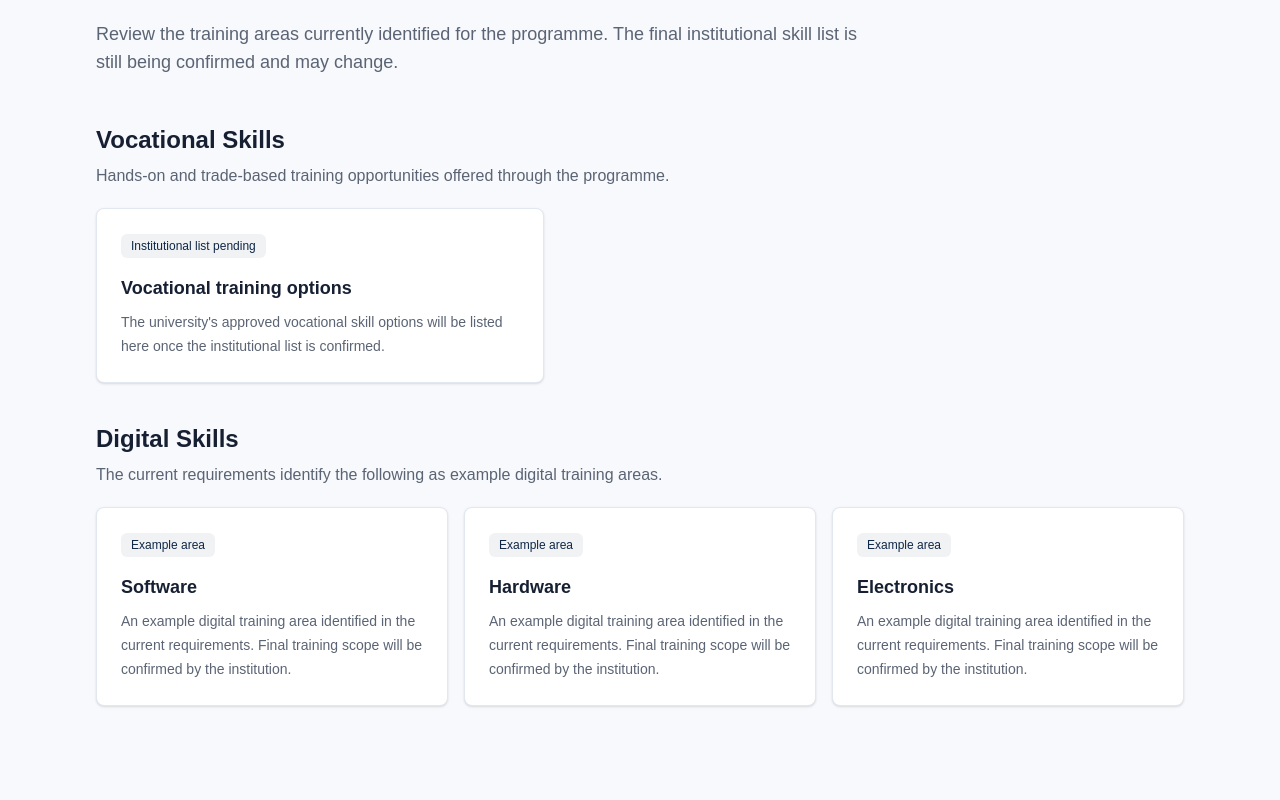
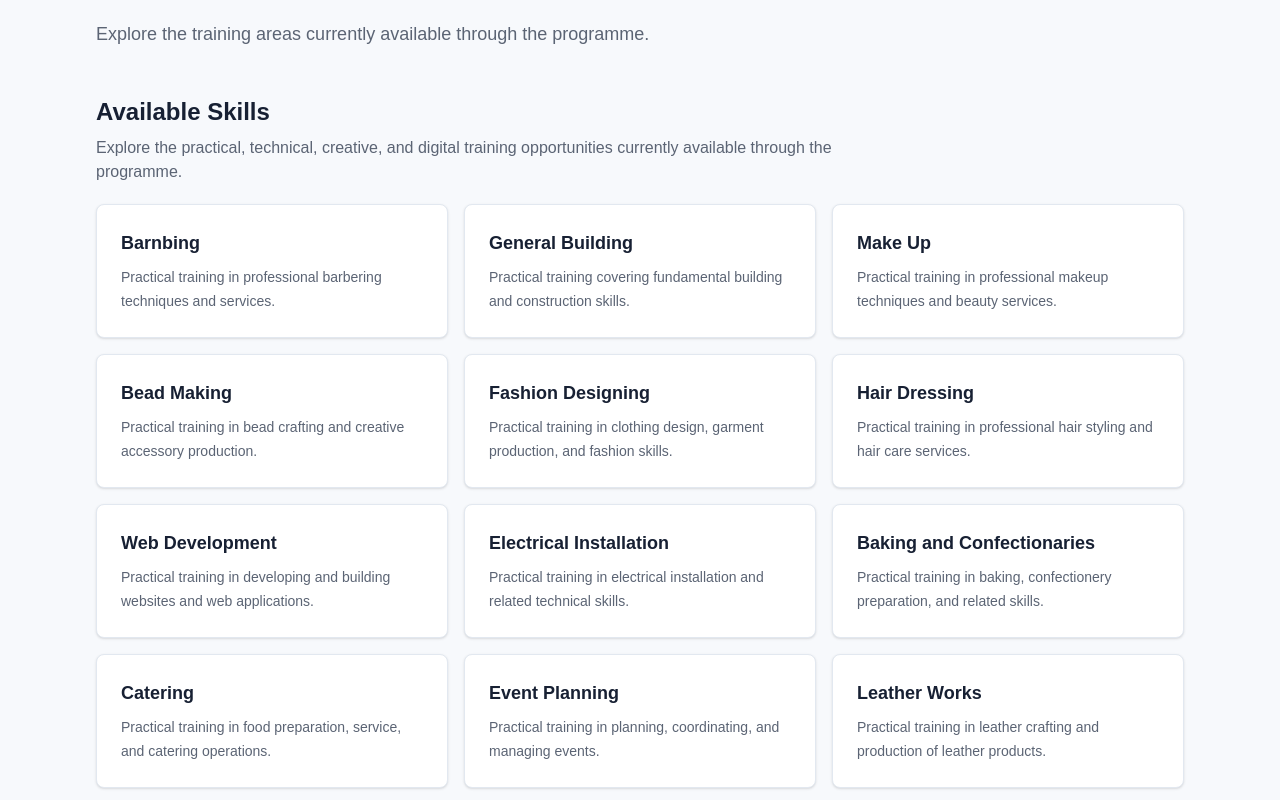
Before and after one commit to University-SIWES-Team/siwes-entrepreneurship-portal, a Next.js app: page / in a window 1280 px wide. Shown: the part 1600-2400 px from the top of the page. Built offline with nearby package versions, Linux system fonts and the light colour scheme.

Commit message:
feat: finalize homepage skills and footer layout

```diff
--- a/app/components/SkillsShowcase.tsx
+++ b/app/components/SkillsShowcase.tsx
@@ -12,16 +12,17 @@ export default function SkillsShowcase() {
           <p className="text-sm font-semibold uppercase tracking-[0.16em] text-[#1D5FA7]">
             Training areas
           </p>
+
           <h2
             id="skills-showcase-heading"
             className="mt-3 text-3xl font-semibold tracking-tight text-[#0F2747] sm:text-4xl"
           >
             Skills Showcase
           </h2>
+
           <p className="mt-4 text-base leading-7 text-[#5B6474] sm:text-lg">
-            Review the training areas currently identified for the programme.
-            The final institutional skill list is still being confirmed and may
-            change.
+            Explore the training areas currently available through the
+            programme.
           </p>
         </div>
 
@@ -35,6 +36,7 @@ export default function SkillsShowcase() {
                 >
                   {group.title}
                 </h3>
+
                 <p className="mt-2 text-sm leading-6 text-[#5B6474] sm:text-base">
                   {group.description}
                 </p>
@@ -54,12 +56,10 @@ export default function SkillsShowcase() {
                       group.skills.length === 1 ? "max-w-md" : ""
                     }`}
                   >
-                    <span className="inline-flex rounded-md bg-[#0F2747]/[0.06] px-2.5 py-1 text-xs font-medium text-[#0F2747]">
-                      {skill.label}
-                    </span>
-                    <h4 className="mt-4 text-lg font-semibold text-[#172033]">
+                    <h4 className="text-lg font-semibold text-[#172033]">
                       {skill.name}
                     </h4>
+
                     <p className="mt-2 text-sm leading-6 text-[#5B6474]">
                       {skill.description}
                     </p>
--- a/app/data/skills.ts
+++ b/app/data/skills.ts
@@ -1,7 +1,6 @@
 export type ShowcaseSkill = {
   name: string;
   description: string;
-  label: string;
 };
 
 export type ShowcaseSkillGroup = {
@@ -13,42 +12,90 @@ export type ShowcaseSkillGroup = {
 
 export const skillsShowcaseGroups: ShowcaseSkillGroup[] = [
   {
-    id: "vocational-skills",
-    title: "Vocational Skills",
+    id: "vocational-digital-skills",
+    title: "Available Skills",
     description:
-      "Hands-on and trade-based training opportunities offered through the programme.",
+      "Explore the practical, technical, creative, and digital training opportunities currently available through the programme.",
     skills: [
       {
-        name: "Vocational training options",
+        name: "Barnbing",
         description:
-          "The university's approved vocational skill options will be listed here once the institutional list is confirmed.",
-        label: "Institutional list pending",
-      },
-    ],
-  },
-  {
-    id: "digital-skills",
-    title: "Digital Skills",
-    description:
-      "The current requirements identify the following as example digital training areas.",
-    skills: [
-      {
-        name: "Software",
-        description:
-          "An example digital training area identified in the current requirements. Final training scope will be confirmed by the institution.",
-        label: "Example area",
+          "Practical training in professional barbering techniques and services.",
       },
       {
-        name: "Hardware",
+        name: "General Building",
         description:
-          "An example digital training area identified in the current requirements. Final training scope will be confirmed by the institution.",
-        label: "Example area",
+          "Practical training covering fundamental building and construction skills.",
       },
       {
-        name: "Electronics",
+        name: "Make Up",
         description:
-          "An example digital training area identified in the current requirements. Final training scope will be confirmed by the institution.",
-        label: "Example area",
+          "Practical training in professional makeup techniques and beauty services.",
+      },
+      {
+        name: "Bead Making",
+        description:
+          "Practical training in bead crafting and creative accessory production.",
+      },
+      {
+        name: "Fashion Designing",
+        description:
+          "Practical training in clothing design, garment production, and fashion skills.",
+      },
+      {
+        name: "Hair Dressing",
+        description:
+          "Practical training in professional hair styling and hair care services.",
+      },
+      {
+        name: "Web Development",
+        description:
+          "Practical training in developing and building websites and web applications.",
+      },
+      {
+        name: "Electrical Installation",
+        description:
+          "Practical training in electrical installation and related technical skills.",
+      },
+      {
+        name: "Baking and Confectionaries",
+        description:
+          "Practical training in baking, confectionery preparation, and related skills.",
+      },
+      {
+        name: "Catering",
+        description:
+          "Practical training in food preparation, service, and catering operations.",
+      },
+      {
+        name: "Event Planning",
+        description:
+          "Practical training in planning, coordinating, and managing events.",
+      },
+      {
+        name: "Leather Works",
+        description:
+          "Practical training in leather crafting and production of leather products.",
+      },
+      {
+        name: "Household Products Production",
+        description:
+          "Practical training in the production of household products.",
+      },
+      {
+        name: "CCTV Camera Installation and Networking",
+        description:
+          "Practical training in CCTV installation, configuration, and networking.",
+      },
+      {
+        name: "Photography",
+        description:
+          "Practical training in photography techniques and professional image production.",
+      },
+      {
+        name: "Offset Printing",
+        description:
+          "Practical training in offset printing and related printing processes.",
       },
     ],
   },
--- a/app/page.tsx
+++ b/app/page.tsx
@@ -4,6 +4,7 @@ import About from "./components/About";
 import HowItWorks from "./components/HowItWorks";
 import FAQ from "./components/FAQ";
 import SkillsShowcase from "./components/SkillsShowcase";
+import Footer from "./components/Footer";
 
 export default function Home() {
   return (
@@ -17,6 +18,8 @@ export default function Home() {
         <HowItWorks />
         <FAQ />
       </main>
+
+      <Footer />
     </>
   );
 }
```
